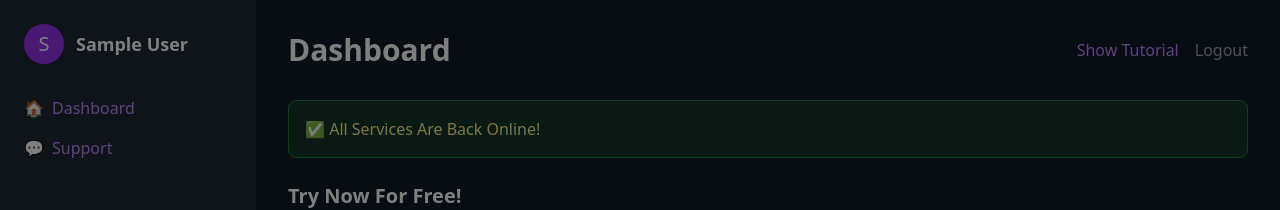
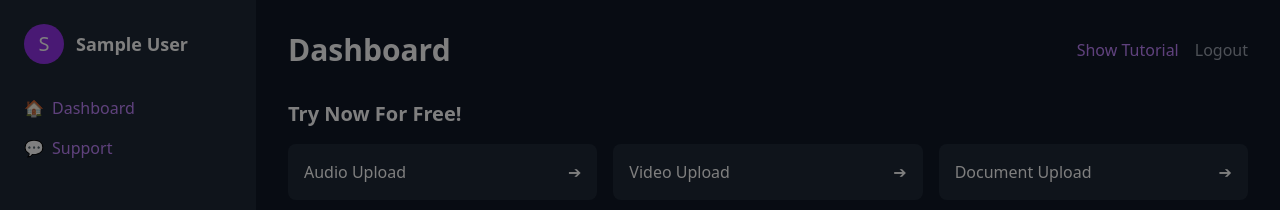
Before and after one commit to SamuelBempah/dwenlite, a React (Vite) app in the folder dwenlite/: page /dashboard in a window 1280 px wide. Shown: the top 210 px of the page. Built offline with nearby package versions, Linux system fonts and the light colour scheme; no server answers; the database is empty; sample sign-in values are in the browser's storage.

Commit message:
removed notification

```diff
--- a/dwenlite/src/pages/Dashboard.jsx
+++ b/dwenlite/src/pages/Dashboard.jsx
@@ -494,11 +494,6 @@ function Dashboard() {
             </button>
           </div>
         </div>
-
-        <div className="bg-green-900/50 border border-green-700 text-yellow-200 p-4 rounded-lg mb-6">
-          <p className="text-sm md:text-base">✅ All Services Are Back Online!</p>
-        </div>
-
         <div ref={uploadSectionRef} className={`mb-6 md:mb-8 ${tutorialStep === 2 ? 'ring-4 ring-purple-500' : ''}`}>
           <h2 className="text-lg md:text-xl font-semibold mb-3 md:mb-4">Try Now For Free!</h2>
           <div className="grid grid-cols-1 sm:grid-cols-2 md:grid-cols-3 gap-3 md:gap-4">
```
